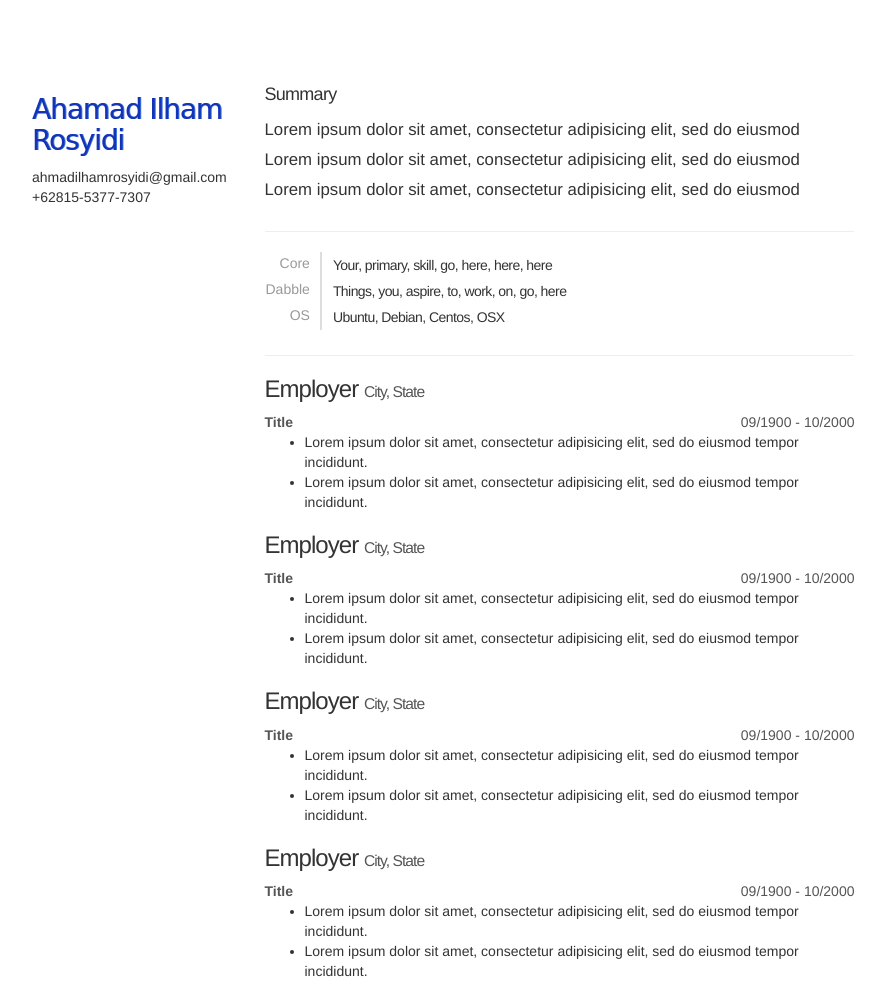
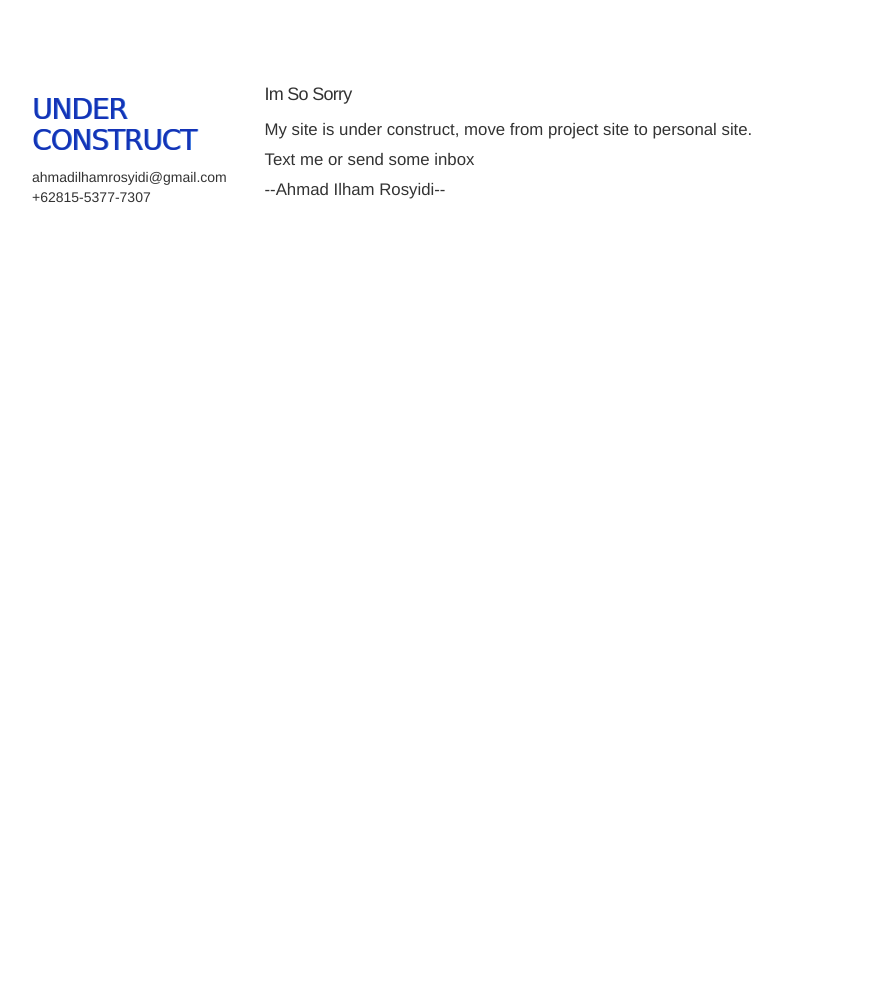
Before and after one commit to ahmadilhamrosyidi/ahmadilhamrosyidi.github.io, a plain HTML site: page index.html in a window 1280 px wide. Shown: the whole page, without its empty margins (158-1043 px from the left). After the commit the page ends 800 px from the top, so only its background shows below. Drawn offline with Linux system fonts and the light colour scheme; a web font is replaced by a local one.

Commit message:
Update index.html

```diff
--- a/index.html
+++ b/index.html
@@ -6,7 +6,7 @@
     <meta http-equiv="X-UA-Compatible" content="IE=edge">
     <meta name="viewport" content="width=device-width, initial-scale=1">
 
-    <title>Hire <Your Name Here></title>
+    <title>Im Sorry this site is <Under Construct></title>
     <meta name="description" content="Hi di sini <Ahamad Ilham Rosyidi>">
     <meta name="author" content=" <Your Name Here>">
 
@@ -27,7 +27,7 @@
 			<div class="row" id="resume">
 
 				<div class="col-sm-3" id="logo">
-					<h1>Ahamad Ilham Rosyidi</h1>
+					<h1>UNDER CONSTRUCT</h1>
 					<div>
 						<div>ahmadilhamrosyidi@gmail.com</div>
 						<div>+62815-5377-7307</div>
@@ -37,15 +37,15 @@
   			<div class="col-sm-8">
 
     		<div id="summary">
-    			<h4>Summary</h4>
+    			<h4>Im So Sorry</h4>
     			<ol class="list-unstyled">
-    				<li>Lorem ipsum dolor sit amet, consectetur adipisicing elit, sed do eiusmod</li>
-    				<li>Lorem ipsum dolor sit amet, consectetur adipisicing elit, sed do eiusmod</li>
-    				<li>Lorem ipsum dolor sit amet, consectetur adipisicing elit, sed do eiusmod</li>
+    				<li>My site is under construct, move from project site to personal site.</li>
+    				<li>Text me or send some inbox</li>
+    				<li>--Ahmad Ilham Rosyidi--</li>
     			</ol>
     		</div>
 
-  			<hr />
+  			<!--hr />
 
   			<table id="skills">
   				<tr><th>Core</th><td>Your, primary, skill, go, here, here, here</td></tr>
@@ -53,9 +53,9 @@
   				<tr><th>OS</th><td>Ubuntu, Debian, Centos, OSX</td></tr>
   			</table>
 
-  			<hr />
+  			<!hr /-->
 
-  			<div class='position'>
+  			<!--div class='position'>
   				<h3>Employer <small class='citystate'>City, State</small></h3>
   				<strong>Title <span class='dates pull-right'>09/1900 - 10/2000</span></strong>
   				<ul class="circle">
@@ -64,8 +64,8 @@
   					<li>Lorem ipsum dolor sit amet, consectetur adipisicing elit, sed do eiusmod
   					tempor incididunt.</li>
   				</ul>
-  			</div>
-  			<div class='position'>
+  			<!/div-->
+  			<!--div class='position'>
   				<h3>Employer <small class='citystate'>City, State</small></h3>
   				<strong>Title <span class='dates pull-right'>09/1900 - 10/2000</span></strong>
   				<ul class="circle">
@@ -74,8 +74,8 @@
   					<li>Lorem ipsum dolor sit amet, consectetur adipisicing elit, sed do eiusmod
   					tempor incididunt.</li>
   				</ul>
-  			</div>
-  			<div class='position'>
+  			<!/div-->
+  			<!--div class='position'>
   				<h3>Employer <small class='citystate'>City, State</small></h3>
   				<strong>Title <span class='dates pull-right'>09/1900 - 10/2000</span></strong>
   				<ul class="circle">
@@ -84,8 +84,8 @@
   					<li>Lorem ipsum dolor sit amet, consectetur adipisicing elit, sed do eiusmod
   					tempor incididunt.</li>
   				</ul>
-  			</div>
-  			<div class='position'>
+  			<!/div-->
+  			<!--div class='position'>
   				<h3>Employer <small class='citystate'>City, State</small></h3>
   				<strong>Title <span class='dates pull-right'>09/1900 - 10/2000</span></strong>
   				<ul class="circle">
@@ -94,7 +94,7 @@
   					<li>Lorem ipsum dolor sit amet, consectetur adipisicing elit, sed do eiusmod
   					tempor incididunt.</li>
   				</ul>
-  			</div>
+  			<!/div-->
 
   		</div>
 
```
